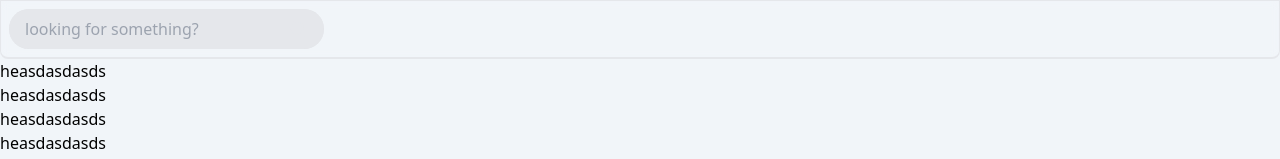
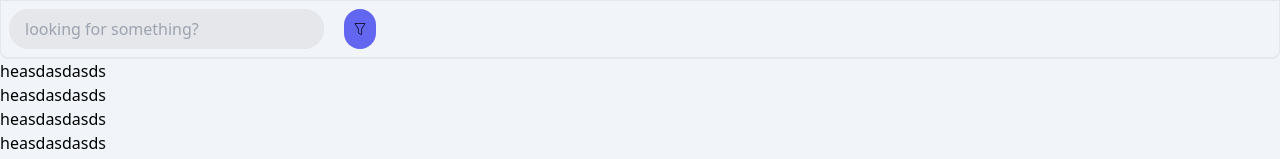
Before and after one commit to buggyGrandma/news-aggregator, a React (Vite) app: page / in a window 1280 px wide. Shown: the top 159 px of the page. Built offline with nearby package versions, Linux system fonts and the light colour scheme.

Commit message:
feature: filter component made

```diff
--- /dev/null
+++ b/src/components/Navbar/Filter.tsx
@@ -0,0 +1,43 @@
+import { useState } from "react";
+import { CiFilter } from "react-icons/ci";
+
+const Filter = () => {
+  const [isExpanded, setExpand] = useState(false);
+  return (
+    <div className="flex  items-center  gap-2 transition-transform ease-in-out duration-500 bg-gray-200 rounded-full  ">
+      <button
+        className={` ${
+          isExpanded ? "rounded-l-full" : "rounded-full"
+        } p-2 h-full bg-indigo-500 hover:bg-indigo-300`}
+        onClick={() => setExpand(!isExpanded)}
+      >
+        <CiFilter />
+      </button>
+      {isExpanded && (
+        <>
+          <FilterItem title="date" />
+          <FilterItem title="category" />
+          <FilterItem title="source" />
+          <button
+            onClick={() => setExpand(false)}
+            className={
+              "rounded-r-full text-justify  p-2 h-full bg-indigo-500 hover:bg-indigo-300"
+            }
+          >
+            Ok
+          </button>
+        </>
+      )}
+    </div>
+  );
+};
+
+const FilterItem = ({ title }: { title: string }) => {
+  return (
+    <input
+      className=" w-40 px-4 py-2 bg-inherit outline-none  border-x-2 border-l-indigo-500"
+      placeholder={title}
+    />
+  );
+};
+export default Filter;
--- a/src/components/Navbar/index.tsx
+++ b/src/components/Navbar/index.tsx
@@ -1,9 +1,11 @@
+import Filter from "./Filter";
 import SearchInput from "./SearchInput";
 
 const Navbar = () => {
   return (
     <div className="w-full flex p-2 gap-5 backdrop-blur-sm sticky top-0 border border-b-2 rounded-b-lg">
       <SearchInput />
+      <Filter />
     </div>
   );
 };
```
